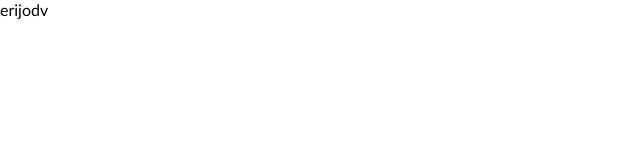
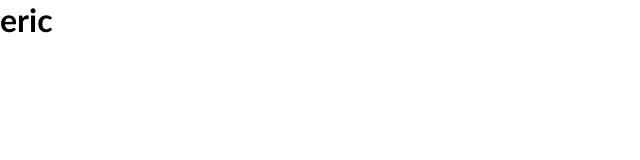
Before and after one commit to Eric90johnson/Site-de-noticias, a plain HTML site: page Site de Noticias/index.html in a window 1280 px wide. Shown: the full height of the page, 0-640 px from the left. Drawn offline with Linux system fonts and the light colour scheme.

Commit message:
Update index.html

```diff
--- a/Site de Noticias/index.html
+++ b/Site de Noticias/index.html
@@ -12,7 +12,7 @@
     <body>
 
         <header>
-            erijodv
+            <h1>eric</h1>
         </header>
 
     </body>
```
